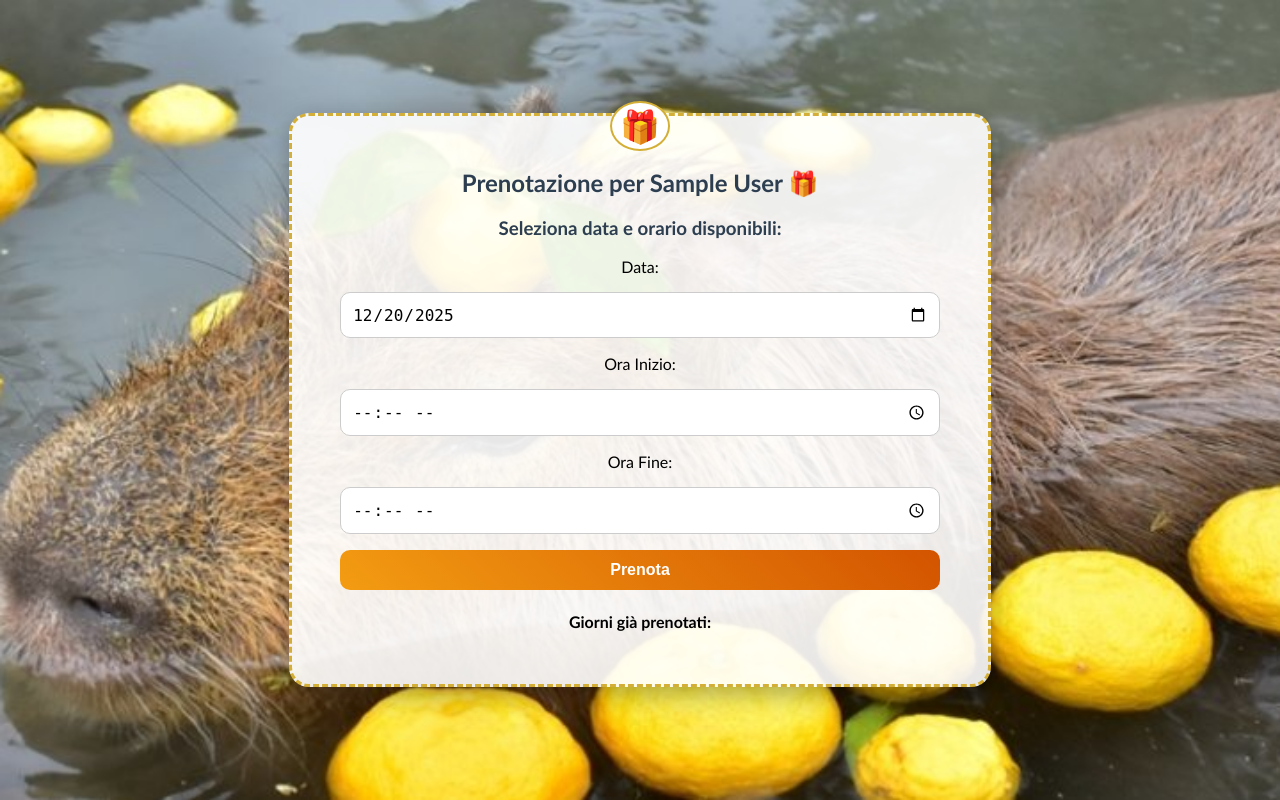
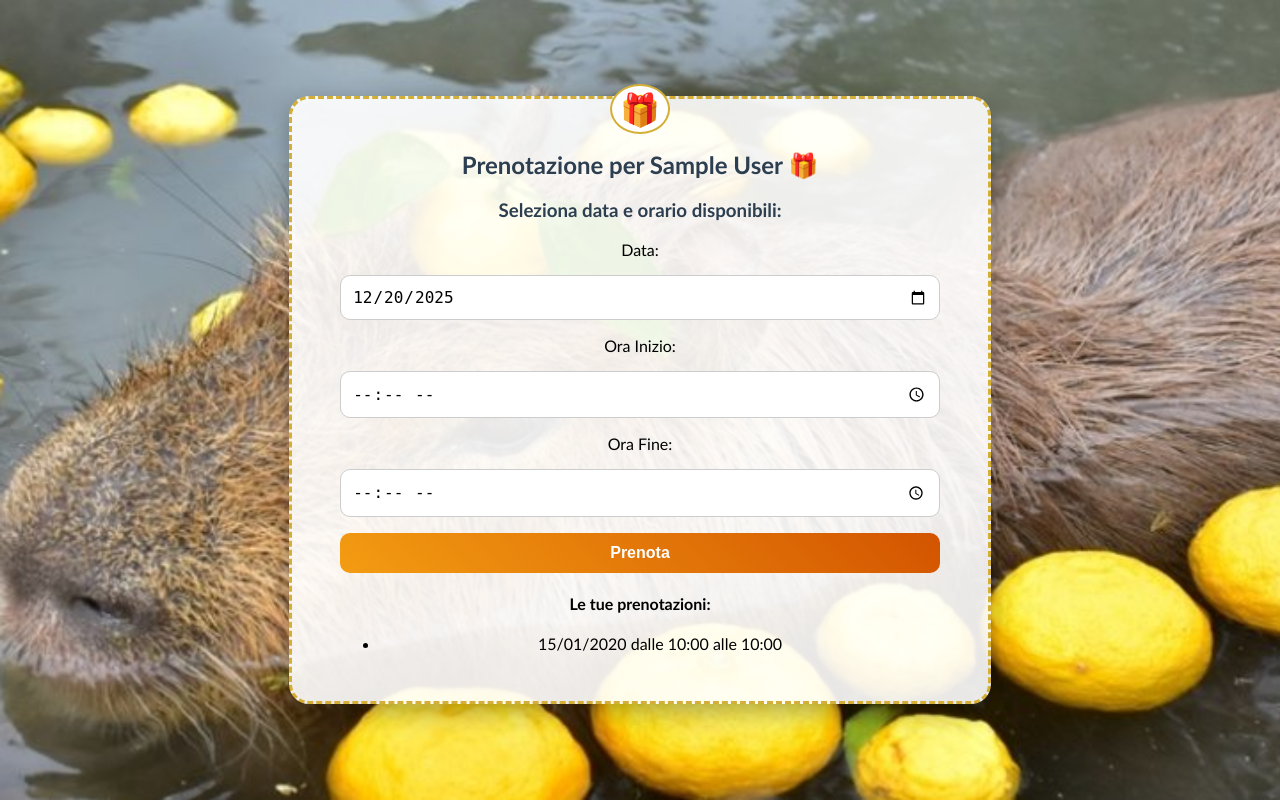
Before and after one commit to gustinojr/Gustino-SPA, a Flask app: page /booking/1 in a window 1280 px wide. Run offline with Flask 3, Linux system fonts and the light colour scheme; tables that the repository leaves empty hold one stand-in row (values such as "Sample post").

Commit message:
Update booking.html

```diff
--- a/templates/booking.html
+++ b/templates/booking.html
@@ -33,12 +33,12 @@
       <button type="submit">Prenota</button>
     </form>
 
-    <h4>Giorni già prenotati:</h4>
-    <ul>
-      {% for r in reservations %}
-        <li>{{ r.date.strftime("%d/%m/%Y") }} dalle {{ r.start_time.strftime("%H:%M") }} alle {{ r.end_time.strftime("%H:%M") }}</li>
-      {% endfor %}
-    </ul>
+<h4>Le tue prenotazioni:</h4>
+<ul>
+  {% for r in user.reservations %}
+    <li>{{ r.date.strftime("%d/%m/%Y") }} dalle {{ r.start_time.strftime("%H:%M") }} alle {{ r.end_time.strftime("%H:%M") }}</li>
+  {% endfor %}
+</ul>
   </div>
 </body>
 </html>
```
